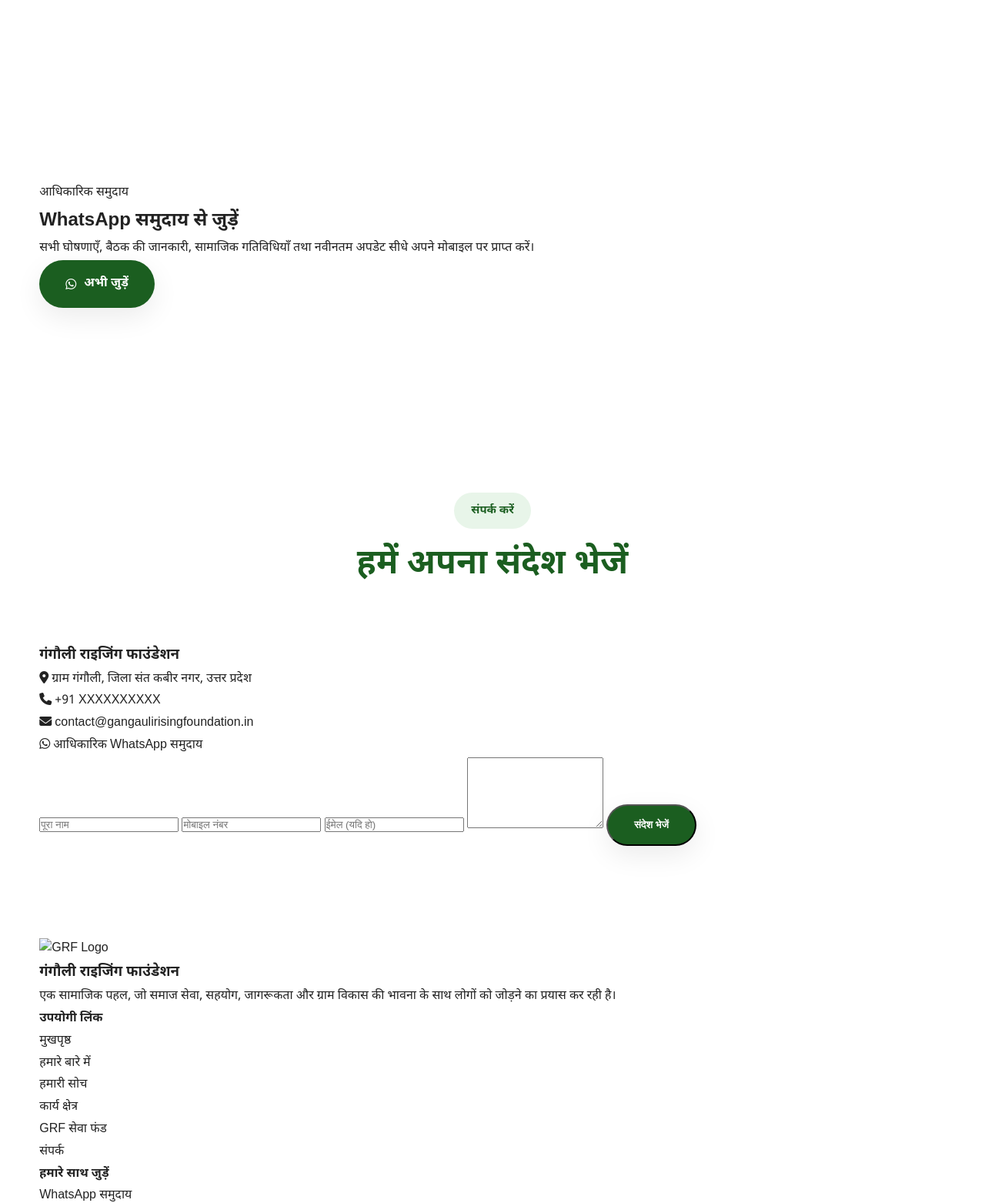
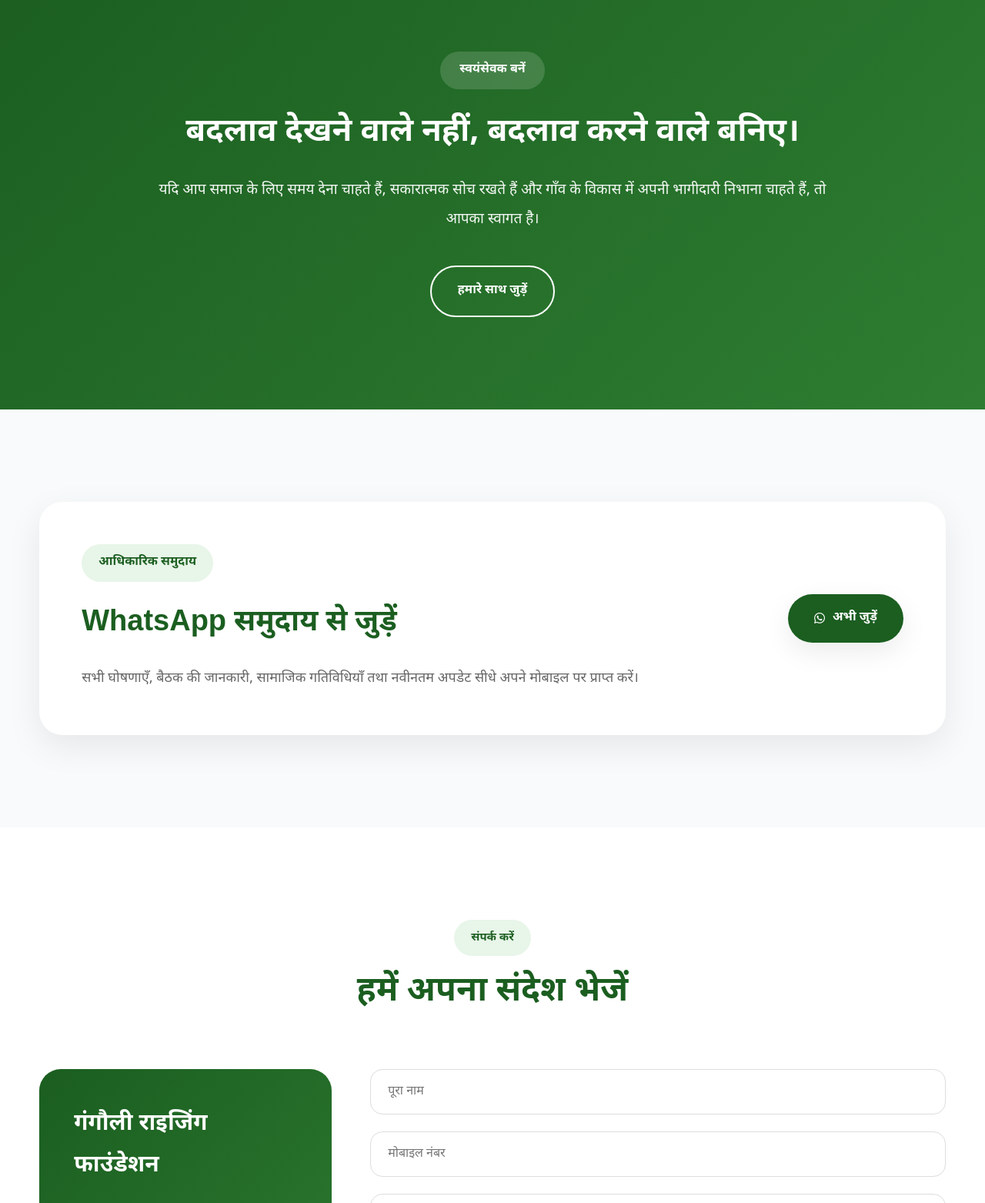
Before and after one commit to Gangauli-Rising-Foundation/Gangauli-Rising-Foundation, a plain HTML site: page index.html in a window 1280 px wide. Shown: the part 6129-7692 px from the top of the page at 77% size. Drawn offline with Linux system fonts and the light colour scheme.

Commit message:
Add styles for fund, volunteer, community, and contact sections

```diff
--- a/style.css
+++ b/style.css
@@ -1182,3 +1182,526 @@
 }
 
 }
+/*==================================================
+                GRF SEVA FUND
+==================================================*/
+
+.fund{
+
+    background:#ffffff;
+
+}
+
+.fund-wrapper{
+
+    display:grid;
+
+    grid-template-columns:1.1fr .9fr;
+
+    gap:70px;
+
+    align-items:center;
+
+}
+
+.fund-content h3{
+
+    font-size:36px;
+
+    color:var(--primary);
+
+    margin-bottom:25px;
+
+}
+
+.fund-content p{
+
+    font-size:18px;
+
+    color:#555;
+
+    line-height:2;
+
+    margin-bottom:22px;
+
+}
+
+.fund-image img{
+
+    border-radius:28px;
+
+    box-shadow:0 20px 60px rgba(0,0,0,.10);
+
+}
+
+.fund-content .btn-primary{
+
+    margin-top:15px;
+
+}
+
+/*==================================================
+                VOLUNTEER
+==================================================*/
+
+.volunteer{
+
+    background:linear-gradient(135deg,#1B5E20,#2E7D32);
+
+}
+
+.volunteer-box{
+
+    max-width:900px;
+
+    margin:auto;
+
+    text-align:center;
+
+    color:#fff;
+
+}
+
+.volunteer-box span{
+
+    display:inline-block;
+
+    padding:10px 25px;
+
+    background:rgba(255,255,255,.15);
+
+    border-radius:50px;
+
+    margin-bottom:25px;
+
+    font-weight:700;
+
+}
+
+.volunteer-box h2{
+
+    font-size:42px;
+
+    line-height:1.5;
+
+    margin-bottom:25px;
+
+}
+
+.volunteer-box p{
+
+    font-size:19px;
+
+    line-height:2;
+
+    opacity:.95;
+
+    margin-bottom:40px;
+
+}
+
+.volunteer .btn-secondary{
+
+    border:2px solid #fff;
+
+    color:#fff;
+
+}
+
+.volunteer .btn-secondary:hover{
+
+    background:#fff;
+
+    color:var(--primary);
+
+}
+
+/*==================================================
+                COMMUNITY
+==================================================*/
+
+.community{
+
+    background:#F8FAFB;
+
+}
+
+.community-box{
+
+    display:flex;
+
+    justify-content:space-between;
+
+    align-items:center;
+
+    gap:40px;
+
+    background:#fff;
+
+    border-radius:30px;
+
+    padding:55px;
+
+    box-shadow:0 15px 45px rgba(0,0,0,.08);
+
+}
+
+.community-text span{
+
+    display:inline-block;
+
+    background:#E8F5E9;
+
+    color:var(--primary);
+
+    padding:10px 22px;
+
+    border-radius:50px;
+
+    font-weight:700;
+
+    margin-bottom:20px;
+
+}
+
+.community-text h2{
+
+    font-size:38px;
+
+    color:var(--primary);
+
+    margin-bottom:20px;
+
+}
+
+.community-text p{
+
+    color:#666;
+
+    line-height:2;
+
+    font-size:18px;
+
+}
+
+.community .btn-primary{
+
+    white-space:nowrap;
+
+}
+
+/*==================================================
+                CONTACT
+==================================================*/
+
+.contact{
+
+    background:#ffffff;
+
+}
+
+.contact-wrapper{
+
+    display:grid;
+
+    grid-template-columns:380px 1fr;
+
+    gap:50px;
+
+}
+
+.contact-info{
+
+    background:linear-gradient(135deg,#1B5E20,#2E7D32);
+
+    color:#fff;
+
+    padding:45px;
+
+    border-radius:28px;
+
+}
+
+.contact-info h3{
+
+    font-size:30px;
+
+    margin-bottom:30px;
+
+}
+
+.contact-info ul li{
+
+    display:flex;
+
+    gap:15px;
+
+    margin-bottom:22px;
+
+    line-height:1.8;
+
+}
+
+.contact-info i{
+
+    color:#FFD54F;
+
+    font-size:20px;
+
+    margin-top:4px;
+
+}
+
+.contact-form{
+
+    display:grid;
+
+    gap:22px;
+
+}
+
+.contact-form input,
+
+.contact-form textarea{
+
+    width:100%;
+
+    padding:18px 22px;
+
+    border:1px solid #ddd;
+
+    border-radius:16px;
+
+    font-family:'Noto Sans Devanagari',sans-serif;
+
+    font-size:16px;
+
+    transition:.3s;
+
+    outline:none;
+
+}
+
+.contact-form textarea{
+
+    resize:vertical;
+
+    min-height:180px;
+
+}
+
+.contact-form input:focus,
+
+.contact-form textarea:focus{
+
+    border-color:var(--primary);
+
+    box-shadow:0 0 0 4px rgba(27,94,32,.08);
+
+}
+
+.contact-form button{
+
+    border:none;
+
+    cursor:pointer;
+
+}
+
+/*==================================================
+                FOOTER
+==================================================*/
+
+footer{
+
+    background:#12381B;
+
+    color:#fff;
+
+    padding-top:90px;
+
+}
+
+.footer-grid{
+
+    display:grid;
+
+    grid-template-columns:2fr 1fr 1fr;
+
+    gap:60px;
+
+    padding-bottom:60px;
+
+}
+
+.footer-about img{
+
+    width:80px;
+
+    margin-bottom:20px;
+
+}
+
+.footer-about h3{
+
+    font-size:28px;
+
+    margin-bottom:18px;
+
+}
+
+.footer-about p{
+
+    opacity:.85;
+
+    line-height:2;
+
+}
+
+footer h4{
+
+    margin-bottom:22px;
+
+    font-size:20px;
+
+}
+
+footer ul li{
+
+    margin-bottom:16px;
+
+}
+
+footer a{
+
+    opacity:.85;
+
+    transition:.3s;
+
+}
+
+footer a:hover{
+
+    color:#FFD54F;
+
+    padding-left:6px;
+
+}
+
+.footer-bottom{
+
+    border-top:1px solid rgba(255,255,255,.12);
+
+    padding:25px 0;
+
+    display:flex;
+
+    justify-content:space-between;
+
+    align-items:center;
+
+    flex-wrap:wrap;
+
+    gap:15px;
+
+    font-size:15px;
+
+    opacity:.8;
+
+}
+
+/*==================================================
+                RESPONSIVE
+==================================================*/
+
+@media(max-width:992px){
+
+.fund-wrapper,
+
+.contact-wrapper,
+
+.footer-grid{
+
+grid-template-columns:1fr;
+
+}
+
+.community-box{
+
+flex-direction:column;
+
+text-align:center;
+
+}
+
+.community .btn-primary{
+
+width:100%;
+
+}
+
+.volunteer-box h2{
+
+font-size:32px;
+
+}
+
+.community-text h2{
+
+font-size:30px;
+
+}
+
+.footer-bottom{
+
+justify-content:center;
+
+text-align:center;
+
+}
+
+}
+
+@media(max-width:600px){
+
+.fund-content h3{
+
+font-size:28px;
+
+}
+
+.fund-content p,
+
+.community-text p,
+
+.volunteer-box p{
+
+font-size:16px;
+
+}
+
+.community-box{
+
+padding:35px 25px;
+
+}
+
+.contact-info{
+
+padding:30px;
+
+}
+
+.contact-info h3{
+
+font-size:24px;
+
+}
+
+.footer-about h3{
+
+font-size:24px;
+
+}
+
+}
```
